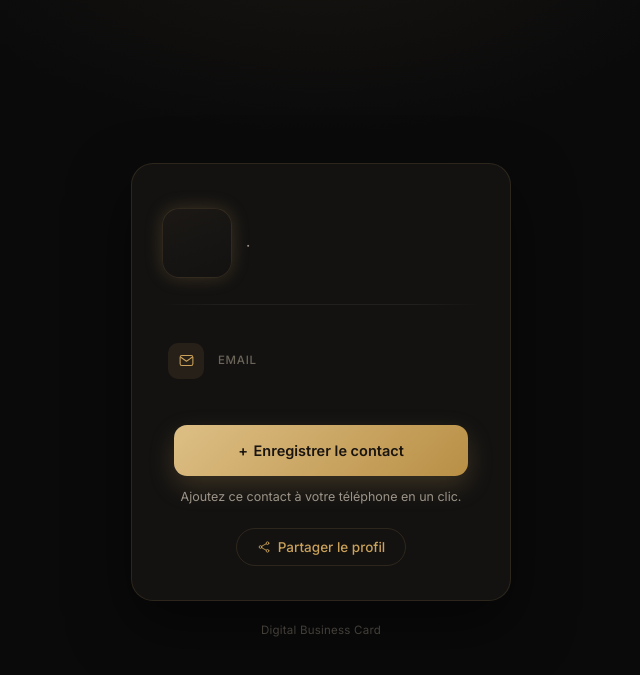
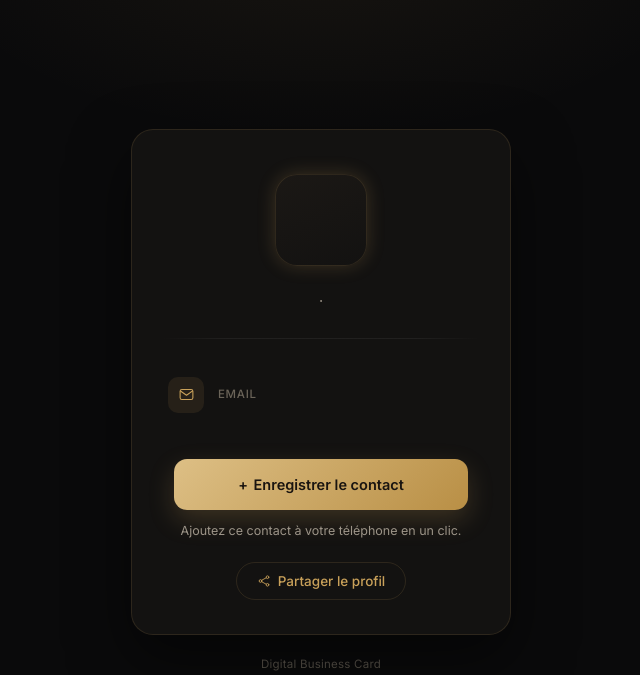
Before and after one commit to moujtahidothman3/nfc-card, a Flask app: template templates/profile.html in a window 1280 px wide. Shown: the top 675 px of the page, without its empty margins (319-959 px from the left). Run offline with Flask 3, Linux system fonts and the light colour scheme; the template is opened without the code that fills it, so the values that code supplies are empty.

Commit message:
Revenir au layout vertical avec photo agrandie

```diff
--- a/static/style.css
+++ b/static/style.css
@@ -51,20 +51,13 @@ body {
   box-shadow: 0 24px 60px rgba(0, 0, 0, 0.5);
 }
 
-/* --- Header (photo + identité, horizontal) --- */
-
-.header-row {
-  display: flex;
-  align-items: center;
-  gap: 14px;
-  text-align: left;
-}
+/* --- Header (photo + identité, vertical centré) --- */
 
 .monogram {
-  width: 70px;
-  height: 70px;
-  flex-shrink: 0;
-  border-radius: 17px;
+  width: 92px;
+  height: 92px;
+  margin: 0 auto 24px;
+  border-radius: 22px;
   background: linear-gradient(160deg, #1b1815, var(--surface));
   border: 1px solid var(--border);
   box-shadow: 0 0 18px var(--accent-glow);
@@ -74,43 +67,44 @@ body {
   justify-content: center;
   font-family: "Cormorant Garamond", Georgia, serif;
   font-weight: 600;
-  font-size: 28px;
+  font-size: 36px;
 }
 
 .avatar-photo {
   display: block;
-  width: 70px;
-  height: 70px;
-  flex-shrink: 0;
-  border-radius: 17px;
+  width: 92px;
+  height: 92px;
+  margin: 0 auto 24px;
+  border-radius: 22px;
   object-fit: cover;
   border: 1px solid var(--border);
   box-shadow: 0 0 18px var(--accent-glow);
 }
 
-.header-text {
-  min-width: 0;
-}
-
 .full-name {
   font-family: "Cormorant Garamond", Georgia, serif;
   font-weight: 600;
-  font-size: 22.5px;
-  line-height: 1.25;
+  font-size: 31px;
+  line-height: 1.2;
   color: var(--ink);
-  margin: 0 0 5px;
-  letter-spacing: 0.005em;
-  white-space: nowrap;
-  overflow: hidden;
-  text-overflow: ellipsis;
+  margin: 0 0 9px;
+  letter-spacing: 0.01em;
 }
 
 .role-line {
   color: var(--ink-soft);
-  font-size: 15px;
+  font-size: 14.5px;
   font-weight: 400;
-  line-height: 1.4;
+  line-height: 1.5;
   margin: 0;
+}
+
+.divider {
+  width: 100%;
+  height: 1px;
+  border: none;
+  margin: 30px auto;
+  background: linear-gradient(90deg, transparent, var(--hairline) 20%, var(--hairline) 80%, transparent);
 }
 
 .divider {
--- a/templates/profile.html
+++ b/templates/profile.html
@@ -14,18 +14,14 @@
 
   <main class="card">
 
-    <div class="header-row">
     {% if profile.photo_filename %}
       <img class="avatar-photo" src="{{ url_for('static', filename='uploads/' + profile.photo_filename) }}" alt="Photo de {{ profile.full_name }}">
     {% else %}
       <div class="monogram">{{ profile.full_name[0] }}</div>
     {% endif %}
 
-      <div class="header-text">
     <h1 class="full-name">{{ profile.full_name }}</h1>
     <p class="role-line">{{ profile.job_title }} · {{ profile.company }}</p>
-      </div>
-    </div>
 
     <hr class="divider">
 
```
Lines whose indentation alone changed are shown as unchanged.
